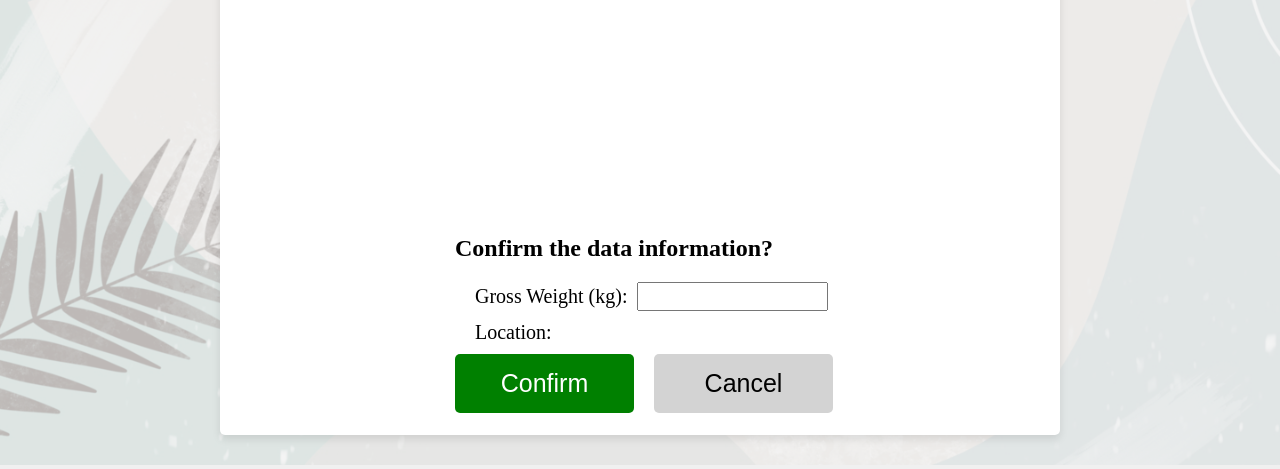
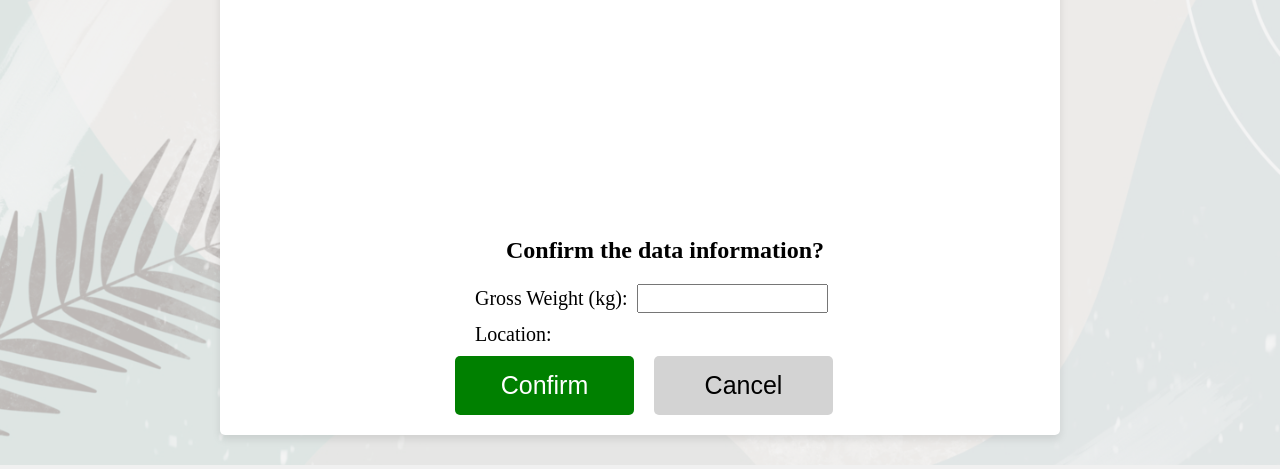
Before and after one commit to roannalim/dsa3101-2310-12-ocr, a Flask app: template backend/database/templates/confirm_upload.html in a window 1280 px wide. Shown: the part 335-804 px from the top of the page. Run offline with Flask 3, Linux system fonts and the light colour scheme; the template is opened without the code that fills it, so the values that code supplies are empty.

Commit message:
adjust the styling of confirm_upload page

```diff
--- a/backend/database/templates/confirm_upload.html
+++ b/backend/database/templates/confirm_upload.html
@@ -179,15 +179,14 @@
         }
 
         .post-input-container {
-            padding: 2px;
             margin-left: 50px;
             margin-top: 0px;
             display: flex;
             align-items: center;
         }
 
-        .post-input-container h3 {
-            margin-left: center;
+        .post-input-container h2 {
+            text-align: center !important;  /* Center-align the heading */
         }
 
     </style>
```
